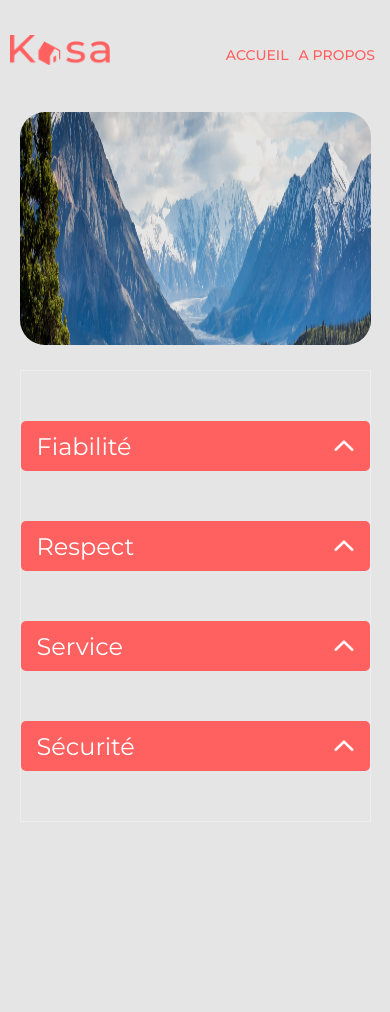
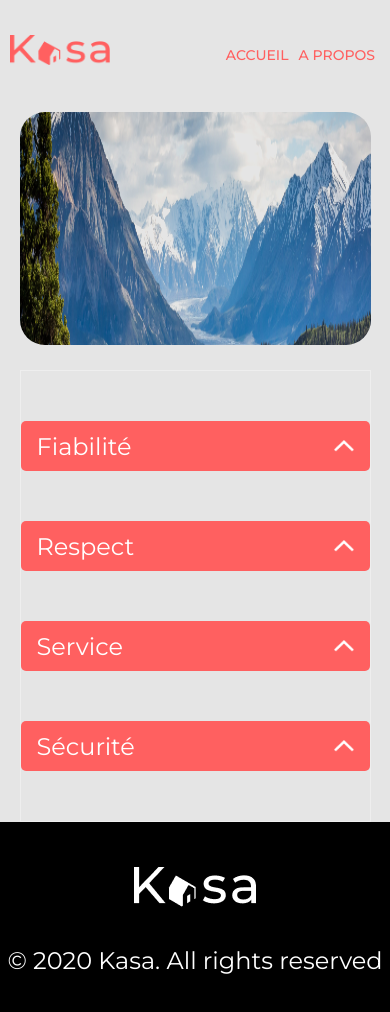
Before and after one commit to AmrAmrA/P7.Kasa, a React (Create React App) app: page /apropos in a window 390 px wide. Shown: the top 1012 px of the page. Before the commit the page ends 844 px from the top, so only its background shows below. Built offline with nearby package versions, Linux system fonts and the light colour scheme; a web font is replaced by a local one.

Commit message:
Adding a responsive footer with navigation

```diff
--- a/src/App.js
+++ b/src/App.js
@@ -1,7 +1,7 @@
 import './App.scss';
 import {BrowserRouter as Router, Route, Routes} from 'react-router-dom';
 import Navbar from "./Components/Navbar/Navbar"
-// import Footer from "./Components/Footer/Footer"
+import Footer from "./Components/Footer/Footer"
 import Homepage from "./Pages/Homepage/Homepage"
 import About from "./Pages/About/About"
 import Error from "./Pages/Error/Error"
@@ -18,8 +18,8 @@ function App() {
           <Route  path = "/apropos" element={<About/>} />
           <Route  path = "/*" element={<Error/>} />
         </Routes>
+        <Footer/>
     </Router>
-        {/* <Footer/> */}
 
     </div>
   );
--- a/src/Components/Footer/Footer.js
+++ b/src/Components/Footer/Footer.js
@@ -1,9 +1,20 @@
-import React from 'react'
+import React from "react";
+import "./__Footer.scss";
+import logoFooter from "./logo__footer.png";
+import { Link } from "react-router-dom";
 
 export default function Footer() {
   return (
-    <footer>
-      <h5>Je suis le footer </h5>
+    <footer className="footer">
+      <Link to="/">
+        {" "}
+        <img
+          src={logoFooter}
+          alt="Logo de l'entreprise kasa en noir et blanc"
+          className="footer__logo"
+        />{" "}
+      </Link>
+      <p className="footer__paragraph">&#169; 2020 Kasa. All rights reserved</p>
     </footer>
-  )
+  );
 }
--- a/src/Components/Footer/__Footer.scss
+++ b/src/Components/Footer/__Footer.scss
@@ -0,0 +1,20 @@
+.footer {
+    background-color: black;
+    height: 210px;
+    text-align: center;
+    display: flex;
+    flex-direction: column;
+    align-items: center;
+    padding: 45px 0px 0px 0px;
+
+    &__logo {
+        width: 122px;
+        height: 40px;
+        margin-bottom: 35px;
+    }
+
+    &__paragraph {
+        color: #ffff;
+        font-size: 24px;
+    }
+}
--- a/src/Components/Navbar/Navbar.js
+++ b/src/Components/Navbar/Navbar.js
@@ -1,16 +1,28 @@
 import React from "react";
 import "./__Navbar.scss";
-import { NavLink } from 'react-router-dom'
+import { NavLink } from "react-router-dom";
 import logoKasa from "./logo.png";
 
 export default function Navbar() {
   return (
     <header>
-      <NavLink to= "/"> <img src={logoKasa} alt="Logo de l'entreprise Kasa" className="logo__kasa" />  </NavLink>
+      <NavLink to="/">
+        {" "}
+        <img
+          src={logoKasa}
+          alt="Logo de l'entreprise Kasa en rouge"
+          className="logo__kasa"
+        />{" "}
+      </NavLink>
       <nav className="navigation">
         <ul className="navigation__list">
-            <li className="navigation__list__item"> <NavLink to= "/">  Accueil  </NavLink> </li>
-            <li className="navigation__list__item"><NavLink to = "/apropos">  A propos </NavLink> </li>
+          <li className="navigation__list__item">
+            {" "}
+            <NavLink to="/"> Accueil </NavLink>{" "}
+          </li>
+          <li className="navigation__list__item">
+            <NavLink to="/apropos"> A propos </NavLink>{" "}
+          </li>
         </ul>
       </nav>
     </header>
--- a/src/Pages/Homepage/__Homepage.scss
+++ b/src/Pages/Homepage/__Homepage.scss
@@ -6,9 +6,6 @@
   background-color: #f6f6f6;
   border-radius: 25px;
   padding: 25px;
-}
-
-.lodgementLink {
 }
 
 .box {
```
Also changed, not shown: src/Components/Footer/logo__footer.png (added).
